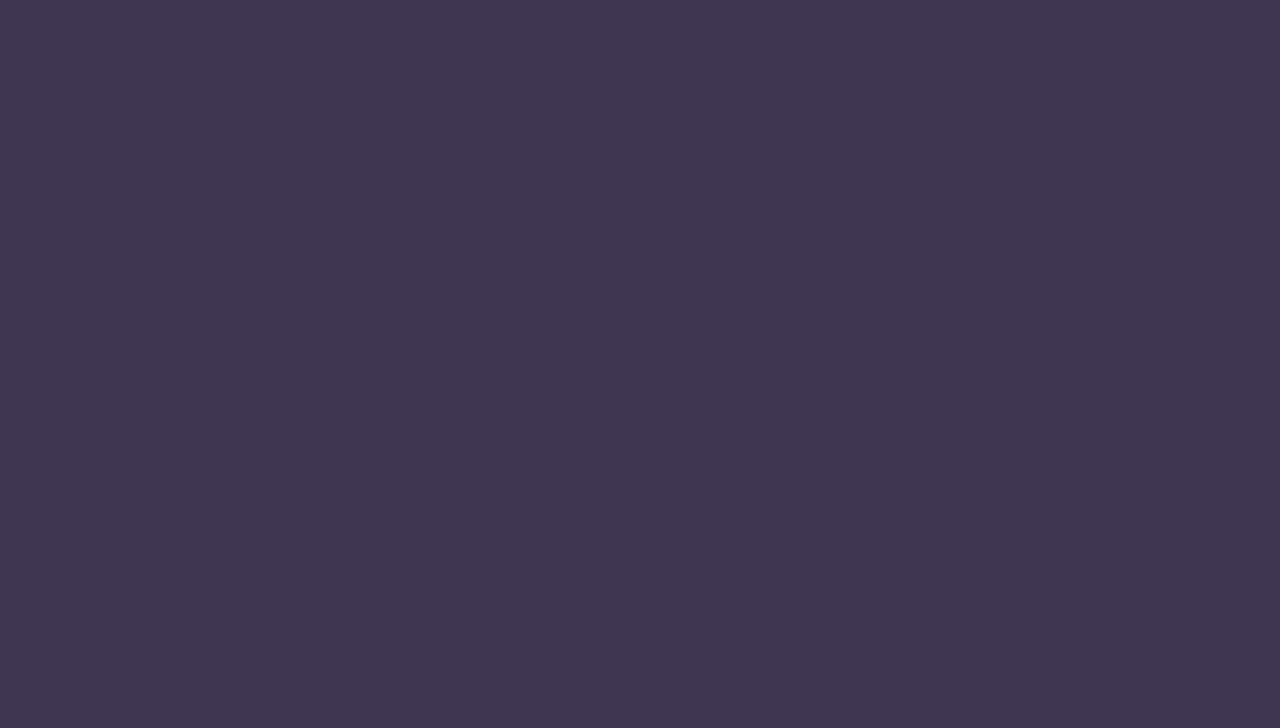
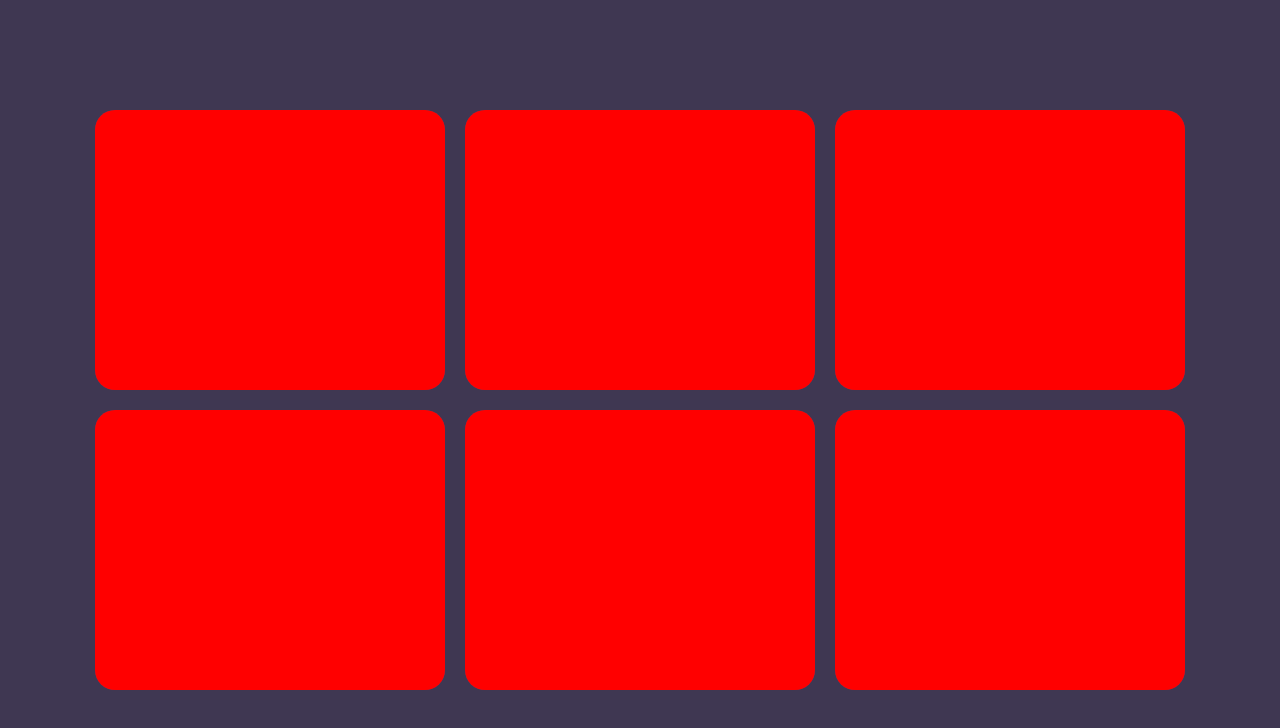
Before and after one commit to FernandoArroliga/ResponsiveServicesSection, a plain HTML site: page index.html in a window 1280 px wide. Drawn offline with Linux system fonts and the light colour scheme.

Commit message:
"Creating elements container"

```diff
--- a/index.html
+++ b/index.html
@@ -10,10 +10,37 @@
 </head>
 <body>
     <div class="container">
+
         <div class="serviceBox">
             <div class="icon"></div>
             <div class="content"></div>
         </div>
+
+        <div class="serviceBox">
+            <div class="icon"></div>
+            <div class="content"></div>
+        </div>
+
+        <div class="serviceBox">
+            <div class="icon"></div>
+            <div class="content"></div>
+        </div>
+
+        <div class="serviceBox">
+            <div class="icon"></div>
+            <div class="content"></div>
+        </div>
+
+        <div class="serviceBox">
+            <div class="icon"></div>
+            <div class="content"></div>
+        </div>
+
+        <div class="serviceBox">
+            <div class="icon"></div>
+            <div class="content"></div>
+        </div>
+
     </div>
 </body>
 </html>
--- a/main.css
+++ b/main.css
@@ -23,4 +23,35 @@ body {
     display: flex;
     justify-content: center;
     align-items: center;
+    gap: 20px;
+    flex-wrap: wrap;
 }
+
+.container .serviceBox {
+    position: relative;
+    width: 350px;
+    height: 280px;
+    background: #51446e;
+    border-radius: 20px;
+    overflow: hidden;
+}
+
+.container .serviceBox .icon {
+    position: absolute;
+    top: 0;
+    left: 0;
+    width: 100%;
+    height: 100%;
+    background: #f00;
+    transition: 0.5s;
+    display: flex;
+    justify-content: center;
+    align-items: center;
+}
+
+.container .serviceBox:hover .icon {
+    width: 80px;
+    height: 80px;
+    border: 50px;
+    border-radius: 50%;
+}
```
